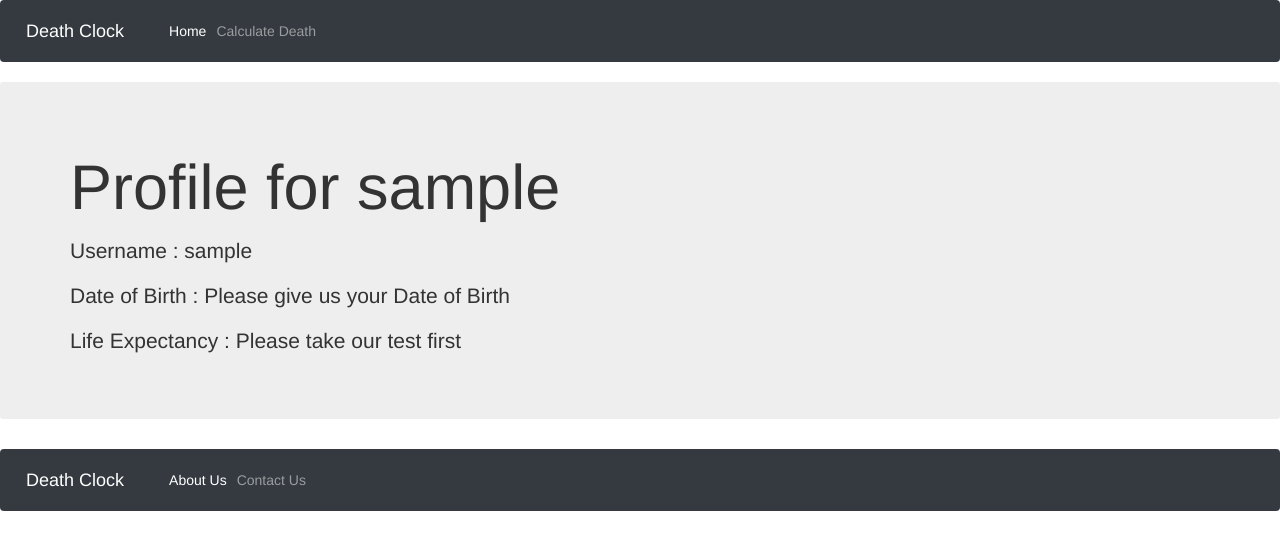
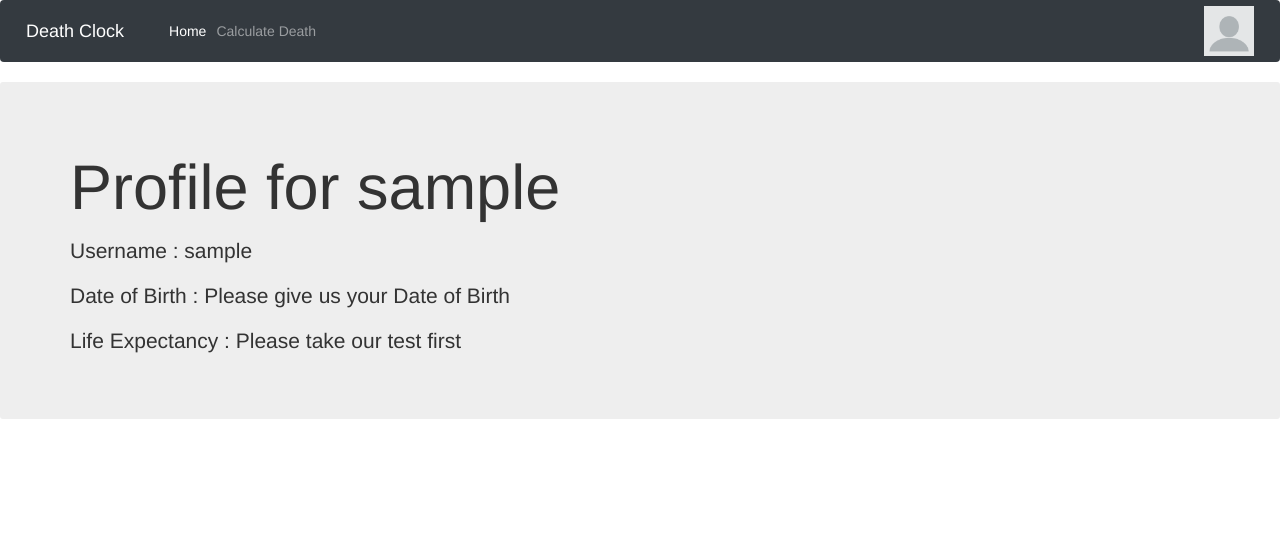
Before and after one commit to sklei2/DeathClock, a Django app: page /profile in a window 1280 px wide. Shown: the top 550 px of the page. Run offline with Django 3.2, Linux system fonts and the light colour scheme; the visitor is signed in with stand-in values (Sample User, id 1); some libraries are stand-ins or nearby versions.

Commit message:
made it so that we make use of templates in all of these '.html' files. Added a profile picture dropdown to view the profile and to sign out.

```diff
--- a/death_clock_site/death_clock_app/static/css/site.css
+++ b/death_clock_site/death_clock_app/static/css/site.css
@@ -1,7 +1,3 @@
-.nav_item {
-    display: inline-block;
-}
-
 .profile_picture {
     max-width: 50px;
 }
--- a/death_clock_site/death_clock_app/templates/base.html
+++ b/death_clock_site/death_clock_app/templates/base.html
@@ -2,10 +2,13 @@
 <html lang="en">
     <head>
         <meta charset="UTF-8">
-        <title>Index</title>
+        <title>{% block title %}{% endblock %}</title>
         <link rel="stylesheet" href="https://maxcdn.bootstrapcdn.com/bootstrap/4.0.0-beta.2/css/bootstrap.min.css" integrity="sha384-PsH8R72JQ3SOdhVi3uxftmaW6Vc51MKb0q5P2rRUpPvrszuE4W1povHYgTpBfshb" crossorigin="anonymous">
         {% load static %}
         <link rel="stylesheet" href="{% static 'css/bootstrap.css' %}">
+        <link rel="stylesheet" href="{% static 'css/site.css' %}">
+        {% block styles %}
+        {% endblock %}
     </head>
     <body>
         <nav class="navbar navbar-expand-md navbar-dark fixed-top bg-dark">
@@ -20,18 +23,19 @@
             </ul>
             <ul class="navbar-nav mr-auto navbar-right">
                 {% block right_nav %}
-                <li class="nav-item">
+                <li>
                     <div class="dropdown">
                         <a class="dropdown-toggle nav-link" href="#" data-toggle="dropdown">
                             Login <span class="sr-only">(current)</span>
                         </a>
                         <div class="dropdown-menu" >
-                            <h3 class="dropdown-header"> Login </h3>
+                            <p class="dropdown-header"> Login </p>
                             <form id="loginForm" action="" method="post" class="form-group">
                                 {% csrf_token %}
                                 {{ form }}
                                 <input id="login_btn" type="submit" value="Login">
                             </form>
+                            <span>Don't have an account? <a href="/signup/">Sign up!</a></span>
                         </div>
                     </div>
                 </li>
@@ -53,5 +57,7 @@
         <script src="{% static 'js/jquery.min.js' %}"></script>
         <script>window.jQuery || document.write('<script src="../../../../assets/js/vendor/jquery.min.js"><\/script>')</script>
         <script src="{% static 'js/bootstrap.js' %}"></script>
+        {% block scripts %}
+        {% endblock %}
     </body>
 </html>
--- a/death_clock_site/death_clock_app/templates/index.html
+++ b/death_clock_site/death_clock_app/templates/index.html
@@ -2,8 +2,5 @@
 {% block title %} Index {% endblock %}
 
 {% block content %}
-<div id="content">
-    <p>{{ username }} is logged in!</p>
-    <a href="/logout/" id="logout">Log Out</a>
-</div>
+<p>{{ username }} is logged in!</p>
 {% endblock %}
--- a/death_clock_site/death_clock_app/templates/logged_in_base.html
+++ b/death_clock_site/death_clock_app/templates/logged_in_base.html
@@ -2,14 +2,25 @@
 {% load static %}
 
 {% block left_nav %}
-<ul class="navbar-nav mr-auto">
-  <li class="nav-item active">
-    <a class="nav-link" href="#">Home <span class="sr-only">(current)</span></a>
-  </li>
-  <li class="nav-item">
+<li class="active">
+    <a class="nav-link" href="/index/">Home <span class="sr-only">(current)</span></a>
+</li>
+<li class="">
     <a class="nav-link" href="#">Calculate Death</a>
-  </li>
-</ul>
+</li>
 {% endblock %}
 {% block right_nav %}
+<li class="nav-item">
+    <div class="dropdown">
+        <img class="dropdown-toggle profile_picture" data-toggle="dropdown" src="{% static 'img/blank-profile-picture.png' %}">
+        <ul class="dropdown-menu">
+            <li>
+                <a href="/profile/">Profile</a>
+            </li>
+            <li>
+                <a href="/logout/">Log Out</a>
+            </li>
+        </ul>
+    </div>
+</li>
 {% endblock %}
--- a/death_clock_site/death_clock_app/templates/profile.html
+++ b/death_clock_site/death_clock_app/templates/profile.html
@@ -1,73 +1,14 @@
-<head>
-    <link rel="stylesheet" href="https://maxcdn.bootstrapcdn.com/bootstrap/4.0.0-beta.2/css/bootstrap.min.css" integrity="sha384-PsH8R72JQ3SOdhVi3uxftmaW6Vc51MKb0q5P2rRUpPvrszuE4W1povHYgTpBfshb" crossorigin="anonymous">
-</head>
-<!doctype html>
-<html lang="en">
-  <head>
-    <meta charset="utf-8">
-    <meta name="viewport" content="width=device-width, initial-scale=1, shrink-to-fit=no">
-    <meta name="description" content="">
-    <meta name="author" content="">
-    <link rel="icon" href="../../../../favicon.ico">
+{% extends 'logged_in_base.html' %}
 
-    <title> {{user}}'s Profile </title>
+{% block title %} {{user}}'s Profile {% endblock %}
 
-    <!-- Bootstrap core CSS -->
-    <link href="../../../../dist/css/bootstrap.min.css" rel="stylesheet">
+{% block styles %}
+<link href="navbar-top-fixed.css" rel="stylesheet">
+{% endblock %}
 
-    <!-- Custom styles for this template -->
-    <link href="navbar-top-fixed.css" rel="stylesheet">
-  </head>
-
-  <body>
-    <nav class="navbar navbar-expand-md navbar-dark fixed-top bg-dark">
-      <a class="navbar-brand" href="#">Death Clock</a>
-      <button class="navbar-toggler" type="button" data-toggle="collapse" data-target="#navbarCollapse" aria-controls="navbarCollapse" aria-expanded="false" aria-label="Toggle navigation">
-        <span class="navbar-toggler-icon"></span>
-      </button>
-      <div class="collapse navbar-collapse" id="navbarCollapse">
-        <ul class="navbar-nav mr-auto">
-          <li class="nav-item active">
-            <a class="nav-link" href="#">Home <span class="sr-only">(current)</span></a>
-          </li>
-          <li class="nav-item">
-            <a class="nav-link" href="#">Calculate Death</a>
-          </li>
-        </ul>
-      </div>
-    </nav>
-    <div class="jumbotron">
-        <div class="container">
-          <h1 class="display-3">Profile for {{user}} </h1>
-            <p> Username : {{ user.profile.user }} </p>
-            <p> Date of Birth : {% if user.profile.dob %} {{ user.profile.dob }} {% else %} Please give us your Date of Birth {% endif %} </p>
-            <p> Life Expectancy : {{ life_expectancy }} </p>
-        </div>
-      </div>
-
-    <nav class="navbar fixed-bottom navbar-expand navbar-dark bg-dark">
-      <a class="navbar-brand" href="#">Death Clock</a>
-      <button class="navbar-toggler" type="button" data-toggle="collapse" data-target="#navbarCollapse" aria-controls="navbarCollapse" aria-expanded="false" aria-label="Toggle navigation">
-        <span class="navbar-toggler-icon"></span>
-      </button>
-      <div class="collapse navbar-collapse">
-        <ul class="navbar-nav mr-auto">
-          <li class="nav-item active">
-            <a class="nav-link" href="#">About Us <span class="sr-only">(current)</span></a>
-          </li>
-          <li class="nav-item">
-            <a class="nav-link" href="#">Contact Us</a>
-          </li>
-        </ul>
-      </div>
-    </nav>
-
-    <!-- Bootstrap core JavaScript
-    ================================================== -->
-    <!-- Placed at the end of the document so the pages load faster -->
-    <script src="https://code.jquery.com/jquery-3.2.1.slim.min.js" integrity="sha384-KJ3o2DKtIkvYIK3UENzmM7KCkRr/rE9/Qpg6aAZGJwFDMVNA/GpGFF93hXpG5KkN" crossorigin="anonymous"></script>
-    <script>window.jQuery || document.write('<script src="../../../../assets/js/vendor/jquery.min.js"><\/script>')</script>
-    <script src="../../../../assets/js/vendor/popper.min.js"></script>
-    <script src="../../../../dist/js/bootstrap.min.js"></script>
-  </body>
-</html>
+{% block content %}
+<h1 class="display-3">Profile for {{user}} </h1>
+<p> Username : {{ user.profile.user }} </p>
+<p> Date of Birth : {% if user.profile.dob %} {{ user.profile.dob }} {% else %} Please give us your Date of Birth {% endif %} </p>
+<p> Life Expectancy : {{ life_expectancy }} </p>
+{% endblock %}
```
